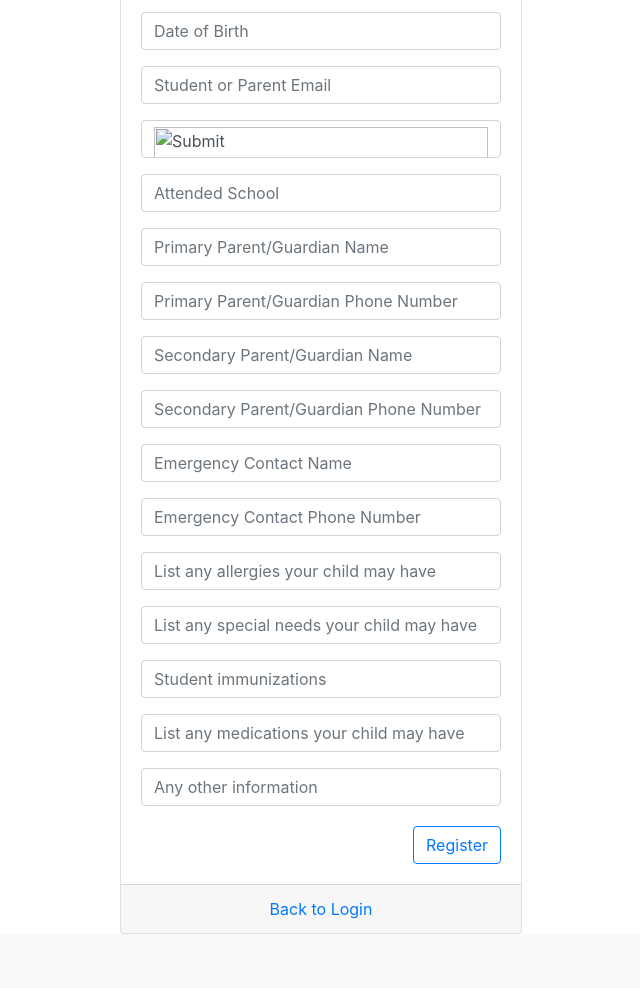
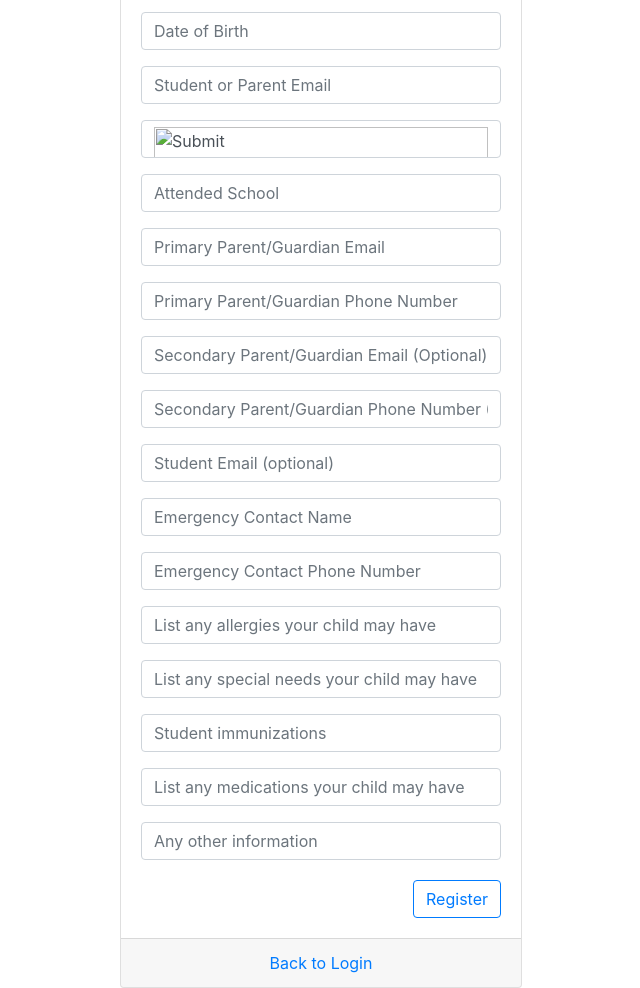
Before and after one commit to karkipra/Water-Walkers, a Flask app: page /register in a window 1280 px wide. Shown: the part 666-1654 px from the top of the page, without its empty margins (319-959 px from the left). Before the commit the page ends 1600 px from the top, so only its background shows below. Run offline with Flask 2, Linux system fonts and the light colour scheme; some libraries are stand-ins or nearby versions.

Commit message:
setup boilerplate and added student email to db

```diff
--- a/app/routes.py
+++ b/app/routes.py
@@ -146,6 +146,7 @@ def register():
         parent1phone = request.form.get("parent1phone")
         parent2 = request.form.get("parent2")
         parent2phone = request.form.get("parent2phone")
+        student_email = request.form.get("student_email")
         emergency = request.form.get("econtact")
         emergency_phone = request.form.get("econtactphone")
 
@@ -171,8 +172,8 @@ def register():
         user_id = data[0][0]
 
         # TODO - edit db to have parent phone numbers
-        student_info = (str(user_id), fname, lname, age, grade, dob, parent1, parent2, emergency, allergies, meds, parent1phone, parent2phone, emergency_phone, gender, school, ethnicity, immunizations, notes)
-        db.execute("INSERT INTO STUDENTS (user_id, firstname, lastname, age, grade, dob, parent1, parent2, econtact, diet, meds, parent1phone, parent2phone, emergencyphone, gender, school, ethnicity, immunizations, notes) VALUES (?,?,?,?,?,?,?,?,?,?,?,?,?,?,?,?,?,?,?)", student_info)
+        student_info = (str(user_id), fname, lname, age, grade, dob, parent1, parent2, emergency, allergies, meds, parent1phone, parent2phone, emergency_phone, gender, school, ethnicity, immunizations, notes, student_email)
+        db.execute("INSERT INTO STUDENTS (user_id, firstname, lastname, age, grade, dob, parent1, parent2, econtact, diet, meds, parent1phone, parent2phone, emergencyphone, gender, school, ethnicity, immunizations, notes, student_email) VALUES (?,?,?,?,?,?,?,?,?,?,?,?,?,?,?,?,?,?,?,?)", student_info)
         conn.commit()
 
         return redirect("/")
--- a/app/templates/register.html
+++ b/app/templates/register.html
@@ -89,7 +89,7 @@
                     <div class="input-group form-group">
                         <div class="input-group-prepend"></div>
                     </div>
-                    <input type="text" class="form-control" name="parent1" placeholder="Primary Parent/Guardian Name">
+                    <input type="text" class="form-control" name="parent1" placeholder="Primary Parent/Guardian Email">
 
                     <!--Input primary parent/guardian phone number-->
                     <div class="input-group form-group">
@@ -101,13 +101,19 @@
                     <div class="input-group form-group">
                         <div class="input-group-prepend"></div>
                     </div>
-                    <input type="text" class="form-control" name="parent2" placeholder="Secondary Parent/Guardian Name">
+                    <input type="text" class="form-control" name="parent2" placeholder="Secondary Parent/Guardian Email (Optional)">
 
                     <!--Input secondary parent/guardian phone number-->
                     <div class="input-group form-group">
                         <div class="input-group-prepend"></div>
                     </div>
-                    <input type="text" class="form-control" name="parent2phone" placeholder="Secondary Parent/Guardian Phone Number">
+                    <input type="text" class="form-control" name="parent2phone" placeholder="Secondary Parent/Guardian Phone Number (Optional)">
+
+                    <!--Input student email-->
+                    <div class="input-group form-group">
+                        <div class="input-group-prepend"></div>
+                    </div>
+                    <input type="text" class="form-control" name="student_email" placeholder="Student Email (optional)">
 
                     <!--Input emergency contact name-->
                     <div class="input-group form-group">
```
Also changed, not shown: database/database.db.
